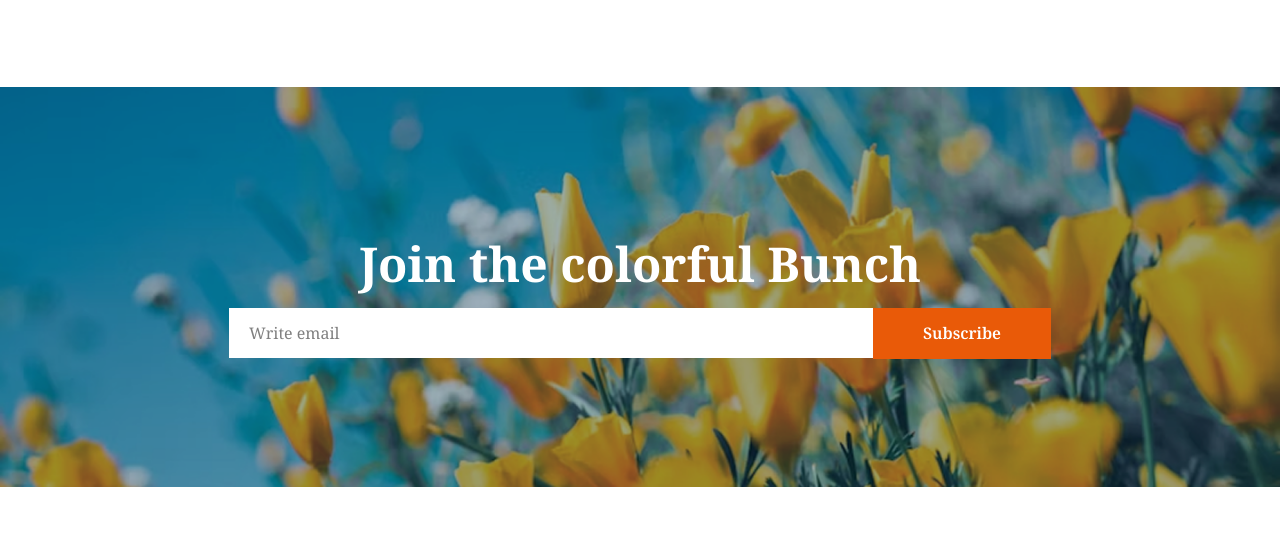
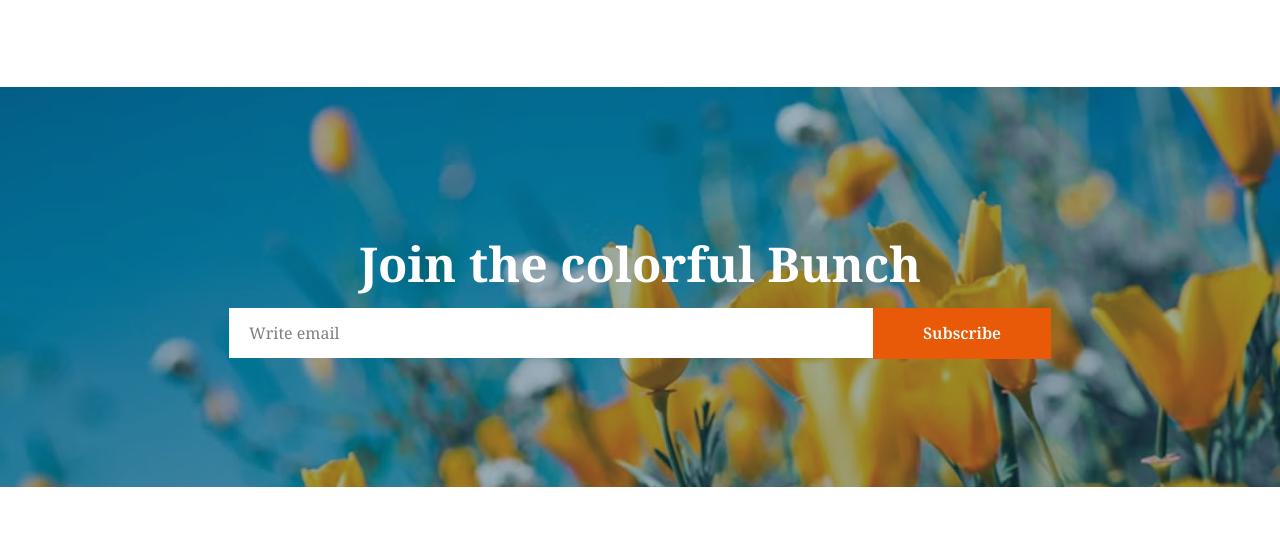
Before and after one commit to tonmoybiswas07/responsive_flower_repository_a2, a plain HTML site: page index.html in a window 1280 px wide. Shown: the part 3333-3867 px from the top of the page. Drawn offline with nearby package versions, Linux system fonts and the light colour scheme.

Commit message:
added join section image

```diff
--- a/styles/style.css
+++ b/styles/style.css
@@ -105,6 +105,7 @@
 
 /* join section style start here */
 .join-section {
+  background: url(../images/news-letter-bg.png);
   margin: 0 auto;
 }
 .join-section-title {
```
